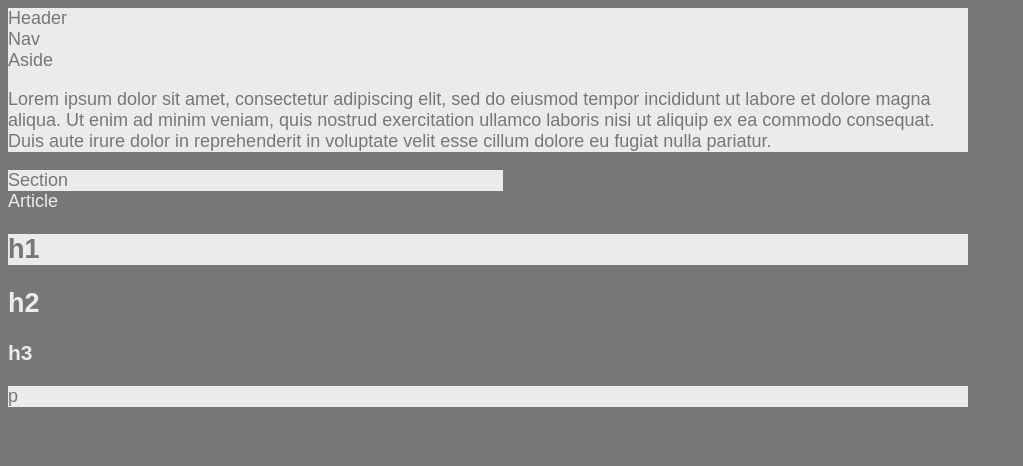
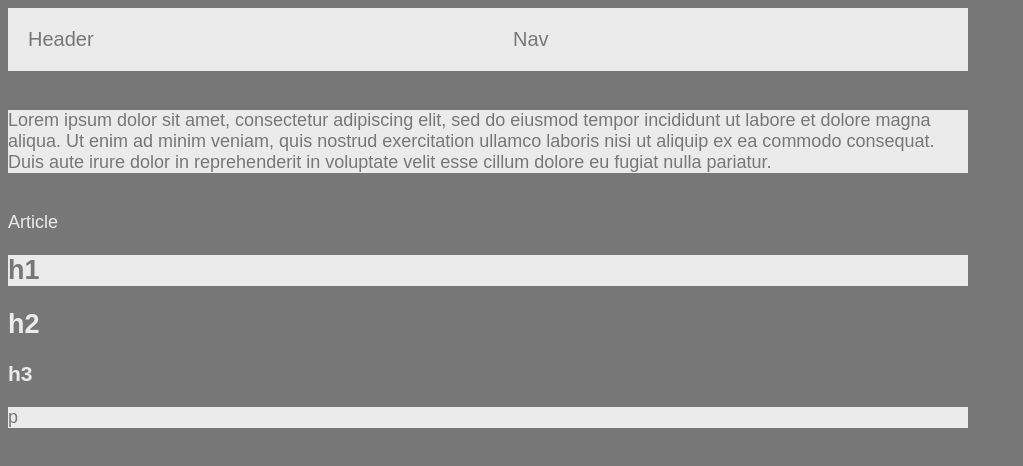
Before and after one commit to joshuabyker/HW-wireframe, a plain HTML site: page index.html in a window 1280 px wide. Shown: the whole page, without its empty margins (0-1023 px from the left). Drawn offline with Linux system fonts and the light colour scheme.

Commit message:
yet more changes

```diff
--- a/style.css
+++ b/style.css
@@ -4,11 +4,6 @@ body{
     background:#777;
     width: 960px;
     font-size: 18px;
-}
-
-header, nav, section, aside, footer{
-    background: #ebebeb;
-
 }
 
 article{
@@ -24,3 +19,20 @@ h1, p{
 section{
     width: 495px;
 }
+
+header{
+    padding: 20px;
+    font-size: 20px;
+    text-align: center;
+    float:inline-start;
+    background: #ebebeb;
+}
+
+nav{
+    padding: 20px;
+    font-size: 20px;
+    text-align: center;
+    position: static;
+    background: #ebebeb
+
+}
```
